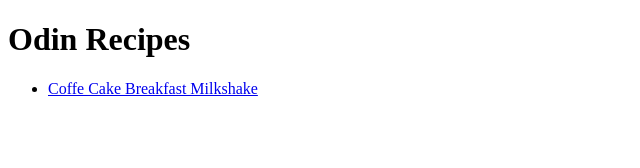
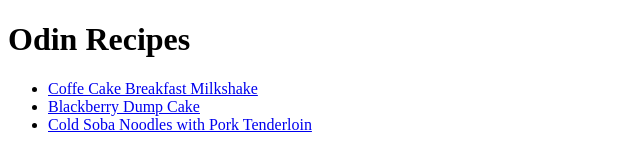
Before and after one commit to RobertHypaxNdiramiye/odin-recipes, a plain HTML site: page index.html in a window 1280 px wide. Shown: the whole page, without its empty margins (0-640 px from the left). Drawn offline with Linux system fonts and the light colour scheme.

Commit message:
added links to Cold-Soba-Noodles-with-Pork-Tenderloin.html + Blackberry-Dump-Cake.html

```diff
--- a/index.html
+++ b/index.html
@@ -10,6 +10,12 @@
             <li>
                 <a href="coffeeCakeBreakfastMilkshake.html">Coffe Cake Breakfast Milkshake</a>
             </li>
+            <li>
+                <a href="Blackberry-Dump-Cake.html">Blackberry Dump Cake</a>
+            </li>
+            <li>
+                <a href="Cold-Soba-Noodles-with-Pork-Tenderloin.html">Cold Soba Noodles with Pork Tenderloin</a>
+            </li>
         </ul>
 
     </body>
```
